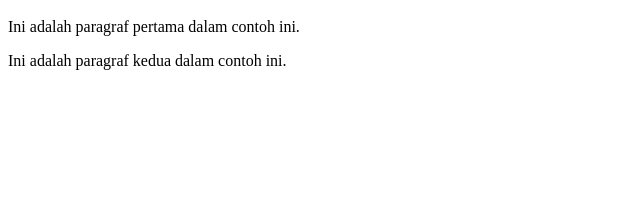
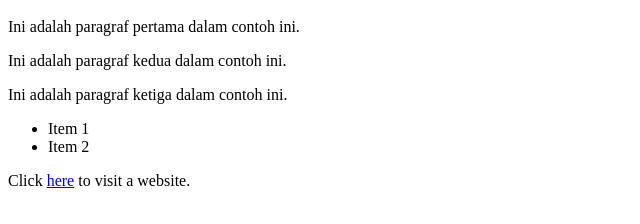
Before and after one commit to syifazwani/contoh, a plain HTML site: page index.html in a window 1280 px wide. Shown: the part 48-272 px from the top of the page, without its empty margins (0-640 px from the left). Drawn offline with Linux system fonts and the light colour scheme.

Commit message:
Update index.html

```diff
--- a/index.html
+++ b/index.html
@@ -6,5 +6,11 @@
      <h1>Selamat datang di contoh HTML</h1>
      <p>Ini adalah paragraf pertama dalam contoh ini.</p>
      <p>Ini adalah paragraf kedua dalam contoh ini.</p>
+      <p>Ini adalah paragraf ketiga dalam contoh ini.</p>
+      <ul>
+         <li>Item 1</li>
+         <li>Item 2</li>
+      </ul>
+      <p>Click <a href="https://www.google.com">here</a> to visit a website.</p>
   </body>
 </html>
```
